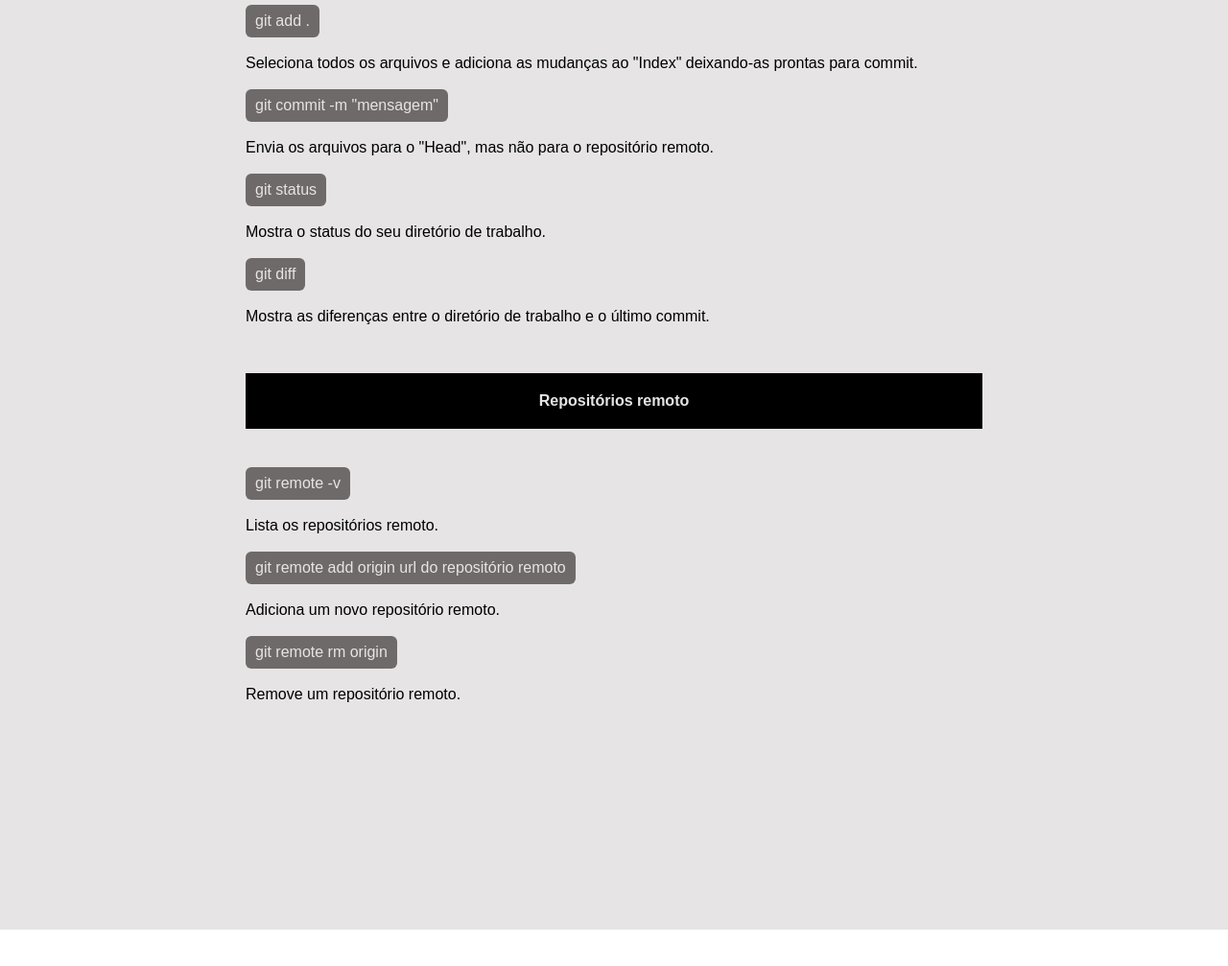
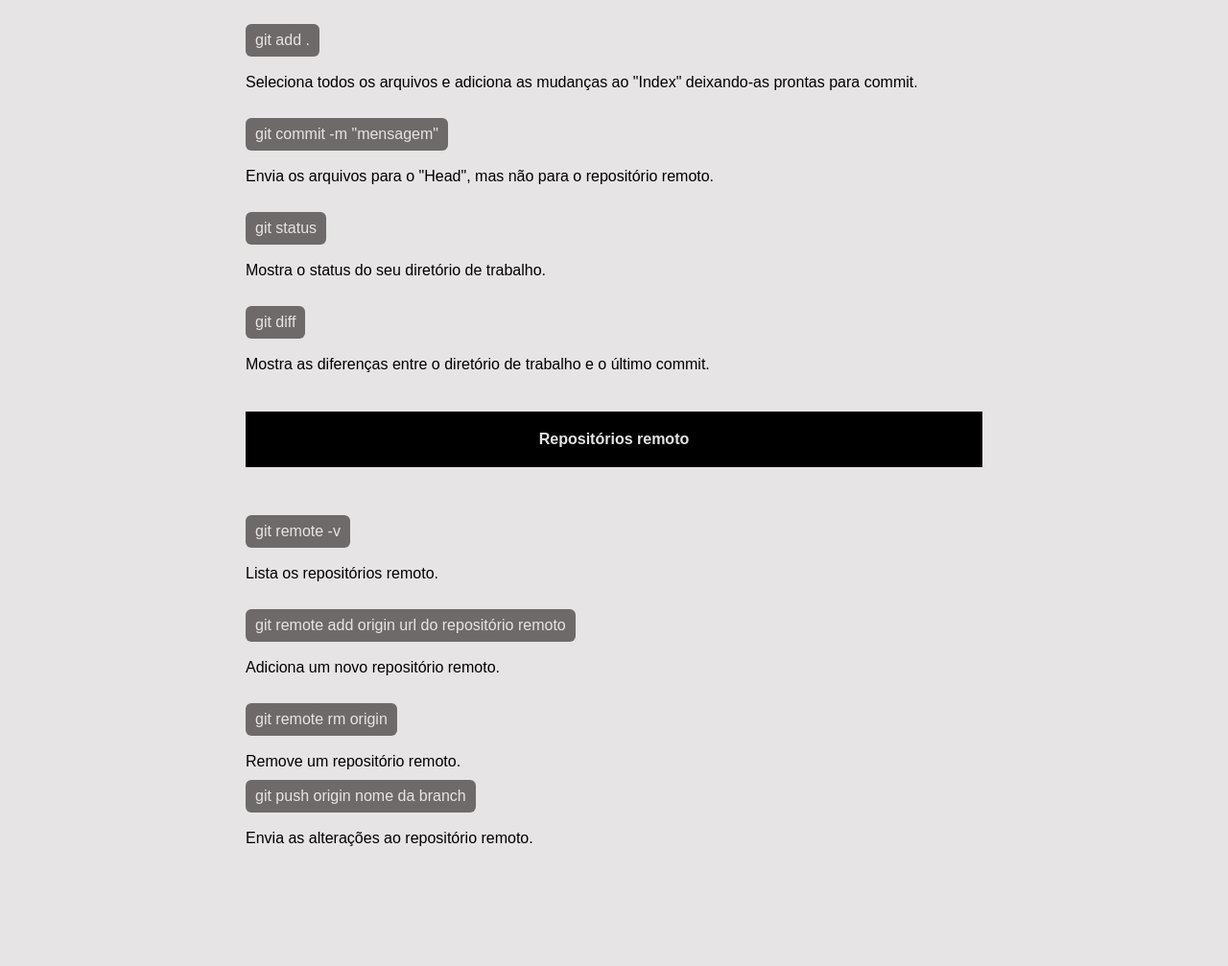
Before and after one commit to Filipe5G/comandos_git, a plain HTML site: page index.html in a window 1280 px wide. Shown: the part 1207-2214 px from the top of the page at 96% size. Before the commit the page ends 2176 px from the top, so only its background shows below. Drawn offline with Linux system fonts and the light colour scheme.

Commit message:
Adicionando mais uma postagem

```diff
--- a/index.html
+++ b/index.html
@@ -37,7 +37,7 @@
                     <p>8 Tags</p>
                     <p>9 Stashing</p> -->
                 <div class="content">
-                    <section class="configurando_git">
+                    <article class="configurando_git">
                         <h2>Configurando Git</h2>
                         <p>
                             <span class="code">git config --global user.name "Seu usuário cadastrado no github"</span>
@@ -47,8 +47,8 @@
                             <span class="code">git config --global user.email "Seu email cadastrado no github"</span>
                             <br><br> Configura seu email globalmente.
                         </p>
-                    </section>
-                    <section class="criando_e_clonando_repositorios">
+                    </article>
+                    <article class="criando_e_clonando_repositorios">
                         <h2>Criando e clonando repositórios</h2>
                         <p>
                             <span class="code">git init</span>
@@ -58,8 +58,8 @@
                             <span class="code">git clone url do seu repositório no github</span>
                             <br><br> Clona um repositório remoto.
                         </p>
-                    </section>
-                    <section class="fazendo_mudancas">
+                    </article>
+                    <article class="fazendo_mudancas">
                         <h2>Fazendo mudanças</h2>
                         <p>
                             <span class="code">git add nome do arquivo</span>
@@ -81,8 +81,8 @@
                             <span class="code">git diff</span>
                             <br><br> Mostra as diferenças entre o diretório de trabalho e o último commit.
                         </p>
-                    </section>
-                    <section class="repositorios_remoto">
+                    </article>
+                    <article class="repositorios_remoto">
                         <h2>Repositórios remoto</h2>
                         <p>
                             <span class="code">git remote -v</span>
@@ -96,7 +96,11 @@
                             <span class="code">git remote rm origin</span>
                             <br><br> Remove um repositório remoto.
                         </p>
-                    </section>
+                        <p>
+                            <span class="code">git push origin nome da branch</span>
+                            <br><br> Envia as alterações ao repositório remoto.
+                        </p>
+                    </article>
                 </div>
             </div>
         </div>
--- a/style.css
+++ b/style.css
@@ -69,7 +69,7 @@ main {
 }
 
 .fazendo_mudancas, .repositorios_remoto {
-    height: 570px;
+    min-height: 570px;
 }
 
 .content {
@@ -78,7 +78,7 @@ main {
     display: grid;
 }
 
-.content section > h2 {
+.content article > h2 {
     color: var(--primary-text-color);
     background-color: var(--terthiary-color);
     font-weight: bolder;
@@ -93,6 +93,7 @@ main {
 
 .code {
     padding: 8px 10px;
+    margin: 10px 0 0 0;
     border-radius: 6px;
     display: inline-block;
     color: var(--primary-text-color);
```
